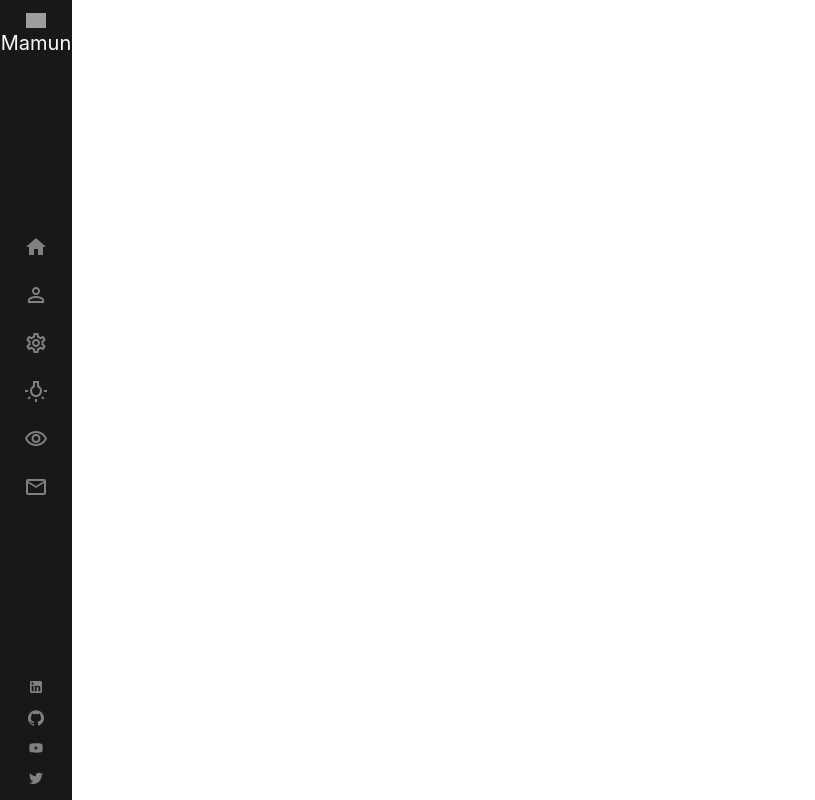
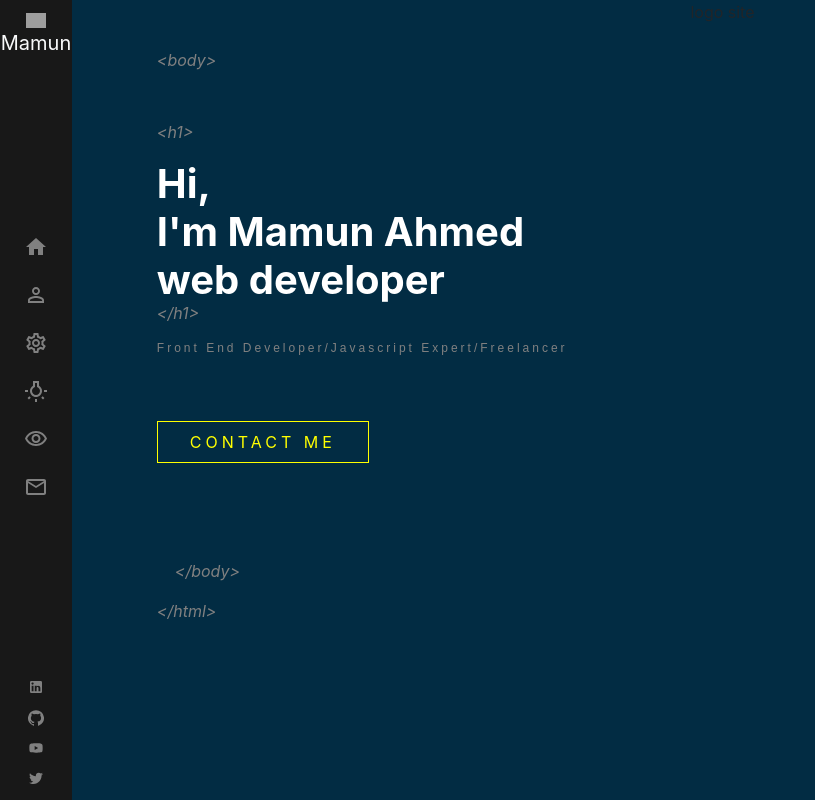
Before and after one commit to mamunur13525/Portfolio_website, a React (Create React App) app: page / in a window 1280 px wide. Shown: the whole page, without its empty margins (0-815 px from the left). Built offline with nearby package versions, Linux system fonts and the light colour scheme; grey boxes are pictures that could not be loaded.

Commit message:
homepage half done

```diff
--- a/src/App.js
+++ b/src/App.js
@@ -5,7 +5,7 @@ import {
   Route
 } from "react-router-dom";
 import Home from './components/Home';
-
+import './App.css';
 function App() {
 
   return (
--- /dev/null
+++ b/src/components/Home.css
@@ -0,0 +1,44 @@
+.row {
+  width: 94%;
+  margin-left: auto;
+  margin-right: 0;
+}
+.home_page {
+  background-color: #022c43;
+  height: 100vh;
+}
+.home_left_side {
+  padding-left: 5rem;
+}
+.body_tag,
+.h1_tag {
+  color: gray;
+  font-style: italic;
+  font-size: 1rem;
+  font-weight: normal;
+}
+.main_heading_title {
+  color: white;
+  font-size: 2.5rem;
+  font-weight: bold;
+  margin-bottom: 0rem;
+}
+.sub_title {
+  color: gray;
+  letter-spacing: 3px;
+  font-size: 12px;
+  font-family: Arial, Helvetica, sans-serif;
+}
+.contactMeBtn {
+  background: none;
+  border: 1px solid yellow;
+  color: yellow;
+  padding: 0.5rem 2rem;
+  text-transform: uppercase;
+  letter-spacing: 4px;
+  transition: all 0.5s;
+}
+.contactMeBtn:hover {
+  color: black;
+  background-color: yellow;
+}
--- a/src/components/Home.js
+++ b/src/components/Home.js
@@ -1,13 +1,34 @@
-import React from 'react';
-import Sidebar from './Share/Sidebar';
+import React from "react";
+import Sidebar from "./Share/Sidebar";
+import "./Home.css";
 
 const Home = () => {
-    return (
-        <div>
-            <Sidebar/>
+  return (
+    <div className="home_page">
+      <Sidebar />
 
+      <div className="row">
+        <div className="col-md-6 home_left_side">
+          <p className="body_tag my-5">&lt;body&gt;</p>
+          <p className="h1_tag mt-5">&lt;h1&gt;</p>
+          <h1 className="main_heading_title">
+            Hi,<br/>
+             I'm Mamun Ahmed<br/>              web developer
+             <p className="h1_tag">&lt;/h1&gt;</p>
+          </h1>
+
+          <p className="sub_title">
+            Front End Developer/Javascript Expert/Freelancer
+          </p>
+          <button className="contactMeBtn my-5 ">contact me</button>
+
+          <p className="body_tag mt-5">&nbsp;&nbsp;&nbsp; &lt;/body&gt;</p>
+          <p className="body_tag">&lt;/html&gt;</p>
         </div>
-    );
+        <div className="col-md-6">logo site</div>
+      </div>
+    </div>
+  );
 };
 
 export default Home;
--- a/src/components/Share/Sidebar.css
+++ b/src/components/Share/Sidebar.css
@@ -4,6 +4,8 @@
     flex-direction: column;
     justify-content: center;
     background-color: #181818!important;
+    position: fixed;
+    left: 0;
 }
 .brand_image{
     width: 20px;
@@ -96,6 +98,7 @@ ul.social_icon_ul {
         flex-direction: row;
         justify-content: space-between;
          padding: 1rem 1rem;
+         position: static;
     }
     .navbar-nav{
         flex-direction: column;
--- a/src/components/Share/Sidebar.js
+++ b/src/components/Share/Sidebar.js
@@ -25,7 +25,7 @@ const Sidebar = () => {
         </Link>
         <button className="navbar-toggler ml-auto custom-toggler" type="button" data-toggle="collapse" data-target="#navbarSupportedContent">
         <span className="navbar-toggler-icon"></span>
-    </button>
+      </button>
 
         <div className="collapse navbar-collapse" id="navbarSupportedContent">
           <ul className="navbar-nav mr-auto">
```
Also changed, not shown: src/App.css (line endings or trailing spaces).
